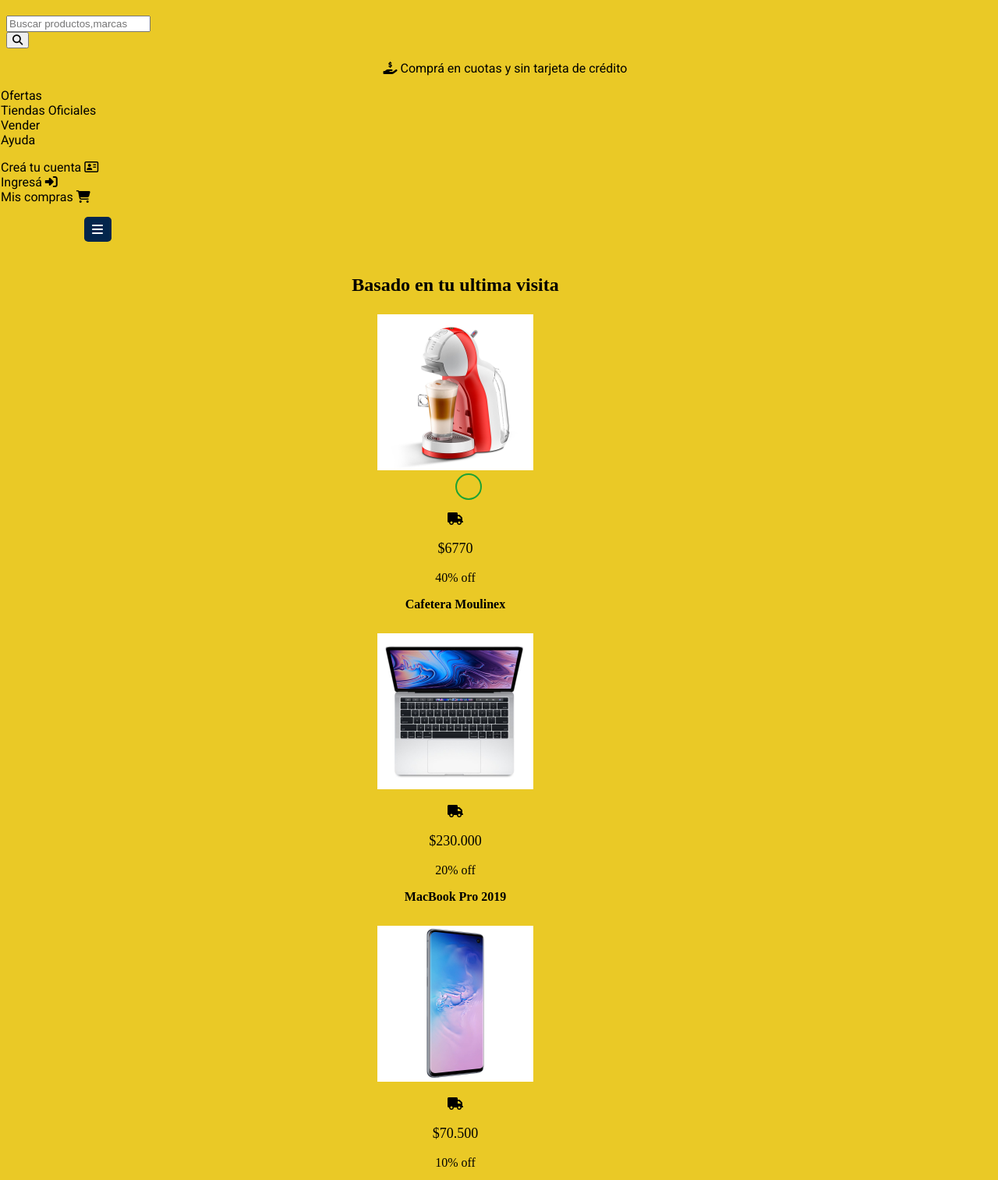
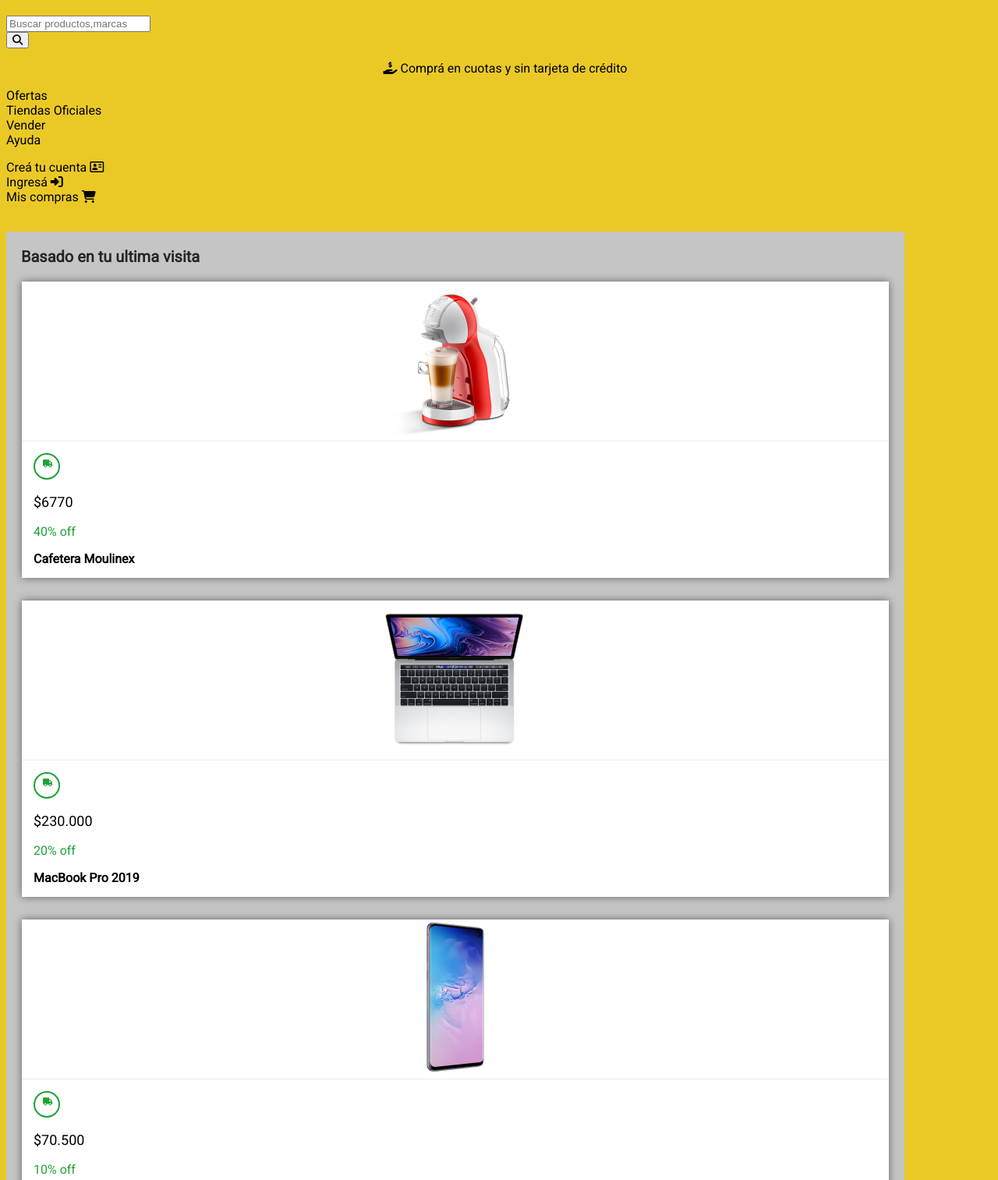
Before and after one commit to miluferrini/grupo4-meli, a website: page views/home.html in a window 1280 px wide. Shown: the part 63-1576 px from the top of the page at 78% size. Drawn offline with Linux system fonts and the light colour scheme; files that its build step writes are made by us from their sources; files whose address does not match are found by name.

Commit message:
Ejercitación Diseño Adaptativo - Terminado :) (falta pulir fonts&colors)

```diff
--- a/public/css/styles.css
+++ b/public/css/styles.css
@@ -2,34 +2,38 @@
     margin: 0px;
     padding: 0px;
 }
-
 body{
     background-color: #EAC926;
     width: 100vw;
-}
-header{
     font-family: 'Roboto', sans-serif;
 }
+
 main{
     text-align: center;
     width: 90vw;
     display: inline-block;
+    background-color: rgb(197, 197, 197);
 }
 footer{
     background-color: white;
     text-align: center;
 }
 .titulares{
-    font-size: 24px;
+    font-size: 20px;
+    text-align: left;
+    margin-left: 19px;
+    color:rgb(37, 37, 37)
 }
 .precios{
     font-size: 18px;
 }
 .descuentos{
     font-size: 16px;
+    color:rgb(30, 162, 52);
 }
 .descripciones{
     font-size: 16px;
+    display: none;
 }
 .compraCuotas{
     text-align: center;
@@ -48,8 +52,9 @@
     font-size: 2em;
 }
 .a-la-izquierda{
-    text-align: justify;
-    margin-left: -47px;
+    text-align: left;
+    display:none;
+    padding-inline-start: 0px;
 }
 .burger-menu {
     padding-top: 7px;
@@ -78,11 +83,13 @@
     margin-top:-35px;
     text-align: justify;
     padding-bottom: 20px;
-
 }
 
 .producto{
     margin-bottom: 10px;
+    background-color: white;
+    margin-left: 20px;
+    margin-right: 20px;
 }
 
 .circulo {
@@ -90,5 +97,51 @@
     height: 30px;
     border-radius: 50%;
     border: 2px solid rgb(30, 162, 52);
-    margin-left: 50%;
   }
+
+.fa-truck{
+    color:rgb(30, 162, 52);
+    font-size: 10px;
+    margin-left:10px;
+}
+
+.container-producto{
+    border-top: 1px solid #ebebeb;
+    padding: 15px;
+    text-align: left;
+}
+
+ul{
+    list-style: none;
+    padding-inline-start: 0px;
+}
+
+@media (min-width: 361px){
+    .descripciones {
+        display:inline;
+    }
+    .producto{
+        box-shadow: 0px 0px 10px rgb(100, 100, 100);
+    }
+    .a-la-izquierda{
+        display: inline;
+    }
+    .burger-menu{
+        display: none;
+    }
+}
+
+@media (min-width: 769px){
+    .descripciones {
+        display:inline;
+    }
+    .producto{
+        box-shadow: 0px 0px 10px rgb(100, 100, 100);
+    }
+    .a-la-izquierda{
+        display: inline;
+    }
+    .burger-menu{
+        display: none;
+    }
+}
--- a/views/home.html
+++ b/views/home.html
@@ -31,7 +31,7 @@
                     <li> Ofertas </li>
                     <li> Tiendas Oficiales </li>
                     <li> Vender </li>
-                    <li>Ayuda</li>
+                    <li> Ayuda </li>
                 </ul>
                 <ul>
                     <li>Creá tu cuenta
@@ -55,12 +55,11 @@
 
         <main>
             <section>
+                <h3 class="titulares">Basado en tu ultima visita</h3>
                 <article class="producto">
-                    <h3 class="titulares">Basado en tu ultima visita</h3>
                     <img width ="200px" src="/images/img-cafetera-moulinex.jpg" alt="aca va la imagen de la cafetera">
-                    <div>
-                        <div class="circulo"></div>
-                        <p><i class="fa-solid fa-truck"></i></p>
+                    <div class="container-producto">
+                        <div class="circulo"><i class="fa-solid fa-truck"></i></div>
                         <p class="precios"> $6770 </p>
                         <p class="descuentos"> 40% off</p>
                         <strong class="descripciones"> Cafetera Moulinex</strong>
@@ -69,8 +68,8 @@
                 <br>
                 <article class="producto">
                     <img width ="200px" src="./images/img-macbook-pro-2019.jpg" alt="aca va la imagen de la macbook">
-                    <div>
-                        <p><i class="fa-solid fa-truck"></i></p>
+                    <div class="container-producto">
+                        <div class="circulo"><i class="fa-solid fa-truck"></i></div>
                         <p class="precios"> $230.000 </p>
                         <p class="descuentos"> 20% off</p>
                         <strong class="descripciones"> MacBook Pro 2019 </strong>
@@ -79,8 +78,8 @@
                 <br>
                 <article class="producto">
                     <img width="200px" src="/images/img-samsung-galaxy-s10.jpg" alt="aca va la imagen de la macbook">
-                    <div>
-                        <p><i class="fa-solid fa-truck"></i></p>
+                    <div class="container-producto">
+                        <div class="circulo"><i class="fa-solid fa-truck"></i></div>
                         <p class="precios"> $70.500 </p>
                         <p class="descuentos"> 10% off </p>
                         <strong class="descripciones"> Samsung Galaxy S10 </strong>
@@ -89,8 +88,8 @@
                 <br>
                 <article class="producto">
                     <img width="200px" src="./images/img-tv-samsung-smart.jpg" alt="aca va la imagen de la macbook">
-                    <div>
-                        <p><i class="fa-solid fa-truck"></i></p>
+                    <div class="container-producto">
+                        <div class="circulo"><i class="fa-solid fa-truck"></i></div>
                         <p class="precios"> $23.200 </p>
                         <p class="descuentos"> 5% off </p>
                         <strong class="descripciones"> SmartTv Samsung 43" </strong>
@@ -102,11 +101,11 @@
             <br>
 
             <section>
+                <h3 class="titulares"><b>Ofertas!</b></h3>
                 <article class="producto">
-                    <h3 class="titulares"><b>Ofertas!</b></h3>
                     <img width ="200px" src="/images/img-cafetera-moulinex.jpg" alt="aca va la imagen de la cafetera">
-                    <div>
-                        <p><i class="fa-solid fa-truck"></i></p>
+                    <div class="container-producto">
+                        <div class="circulo"><i class="fa-solid fa-truck"></i></div>
                     <p class="precios"> $6770 </p>
                     <p class="descuentos"> 40% off</p>
                     <strong class="descripciones"> Cafetera Moulinex</strong>
@@ -114,8 +113,8 @@
                 <br>
                 <article class="producto">
                     <img width ="200px" src="./images/img-macbook-pro-2019.jpg" alt="aca va la imagen de la macbook">
-                    <div>
-                        <p><i class="fa-solid fa-truck"></i></p>
+                    <div class="container-producto">
+                        <div class="circulo"><i class="fa-solid fa-truck"></i></div>
                         <p class="precios"> $230.000 </p>
                         <p class="descuentos"> 20% off</p>
                         <strong class="descripciones"> MacBook Pro 2019 </strong>
@@ -124,8 +123,8 @@
                 <br>
                 <article class="producto">
                     <img width="200px" src="/images/img-samsung-galaxy-s10.jpg" alt="aca va la imagen de la macbook">
-                    <div>
-                        <p><i class="fa-solid fa-truck"></i></p>
+                    <div class="container-producto">
+                        <div class="circulo"><i class="fa-solid fa-truck"></i></div>
                         <p class="precios"> $70.500 </p>
                         <p class="descuentos"> 10% off </p>
                         <strong class="descripciones"> Samsung Galaxy S10 </strong>
@@ -134,8 +133,8 @@
                 <br>
                 <article class="producto">
                     <img width="200px" src="./images/img-tv-samsung-smart.jpg" alt="aca va la imagen de la macbook">
-                    <div>
-                        <p><i class="fa-solid fa-truck"></i></p>
+                    <div class="container-producto">
+                        <div class="circulo"><i class="fa-solid fa-truck"></i></div>
                         <p class="precios"> $23.200 </p>
                         <p class="descuentos"> 5% off </p>
                         <strong class="descripciones"> SmartTv Samsung 43" </strong>
```
